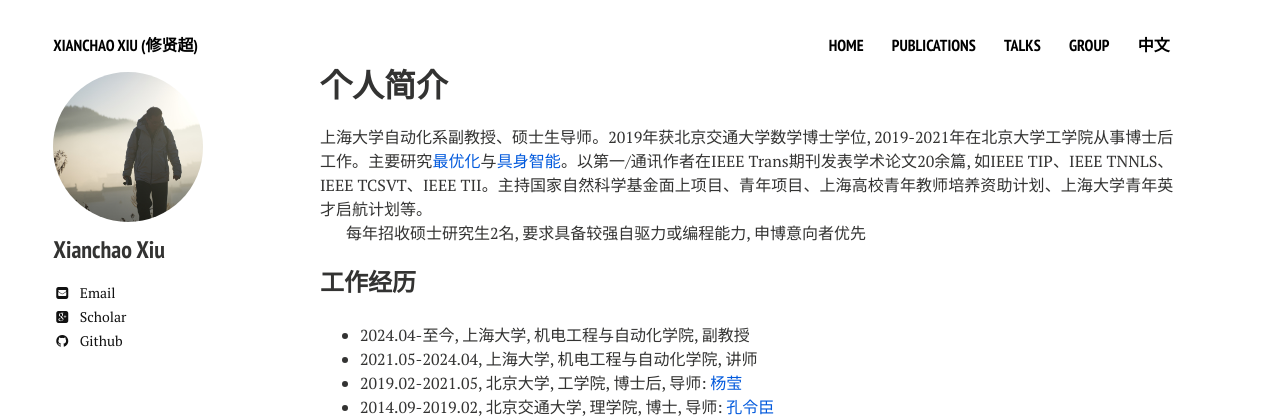
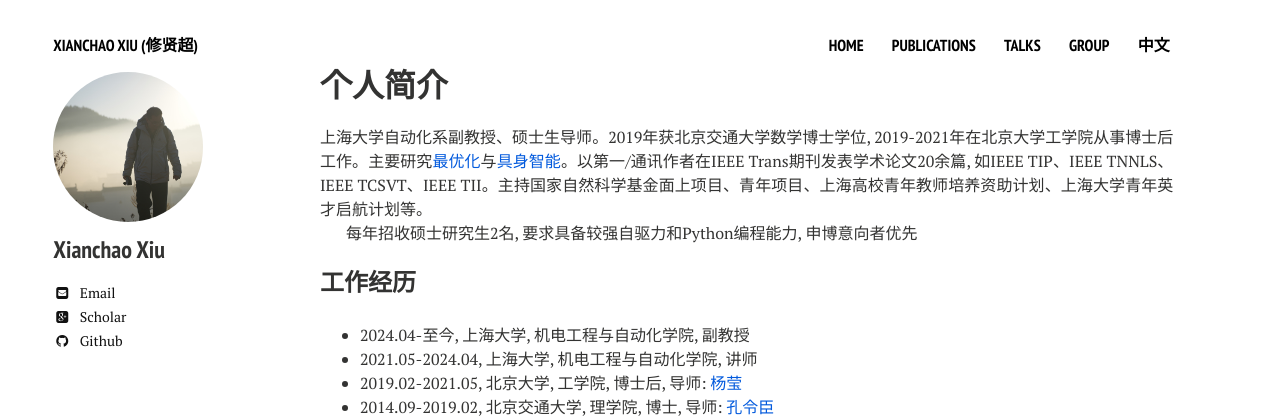
Before and after one commit to xianchaoxiu/xianchaoxiu.github.io, a Jekyll site: the page built from chinese/index.md, in a window 1280 px wide. Shown: the top 418 px of the page. Built offline with Jekyll 4.4.1, drawn with Linux system fonts in a browser that asks for light colours; nearby versions of some CDN libraries.

Commit message:
Update index.md

```diff
--- a/chinese/index.md
+++ b/chinese/index.md
@@ -9,7 +9,7 @@ share: false
 
 上海大学自动化系副教授、硕士生导师。2019年获北京交通大学数学博士学位, 2019-2021年在北京大学工学院从事博士后工作。主要研究<a href="https://xianchaoxiu.github.io/chinese/research/OPT/" class="textlink" target="_blank">最优化</a>与<a href="https://xianchaoxiu.github.io/chinese/research/EAI/" class="textlink" target="_blank">具身智能</a>。以第一/通讯作者在IEEE Trans期刊发表学术论文20余篇, 如IEEE TIP、IEEE TNNLS、IEEE TCSVT、IEEE TII。主持国家自然科学基金面上项目、青年项目、上海高校青年教师培养资助计划、上海大学青年英才启航计划等。 <br>
 
-每年招收硕士研究生2名, 要求具备较强自驱力或编程能力, 申博意向者优先
+每年招收硕士研究生2名, 要求具备较强自驱力和Python编程能力, 申博意向者优先
 
 
 
```
